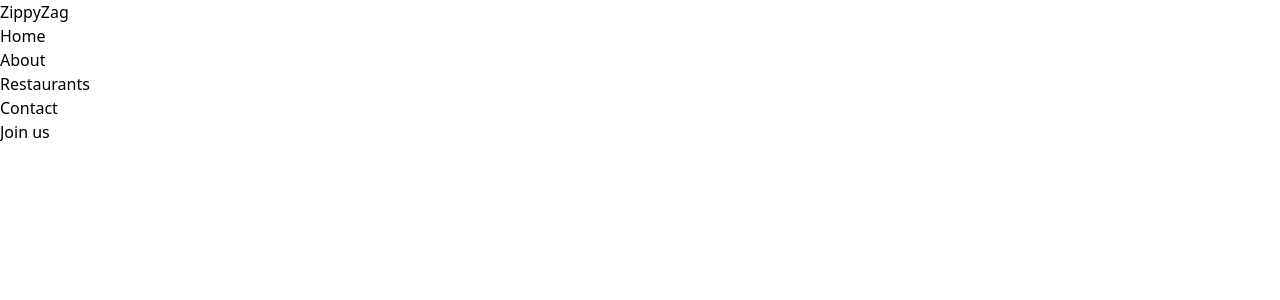
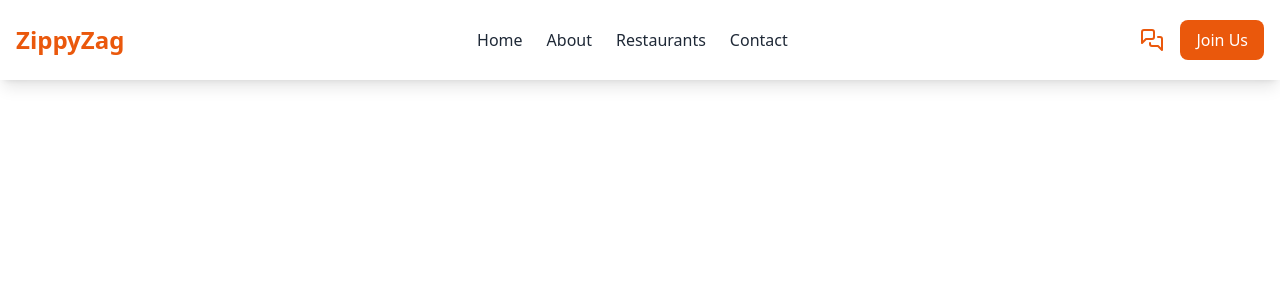
Before and after one commit to javidShabin/zippy-zag-main-project-frontend, a React (Vite) app: page / in a window 1280 px wide. Shown: the top 300 px of the page. Built offline with nearby package versions, Linux system fonts and the light colour scheme.

Commit message:
The header styled and make responsive using tailwind css and use icons from lucid icons

```diff
--- a/package.json
+++ b/package.json
@@ -10,6 +10,7 @@
     "preview": "vite preview"
   },
   "dependencies": {
+    "lucide-react": "^0.460.0",
     "react": "^18.3.1",
     "react-dom": "^18.3.1",
     "react-router-dom": "^6.28.0"
--- a/src/components/Header.jsx
+++ b/src/components/Header.jsx
@@ -1,24 +1,83 @@
-import React from "react";
+import React, { useState } from "react";
+import { Menu, X, MessagesSquare } from "lucide-react"; // Import Lucide icons
 
 const Header = () => {
+  const [isMenuOpen, setIsMenuOpen] = useState(false); // State to toggle mobile menu
+  const [isChatActive, setIsChatActive] = useState(false); // State to track if chat is active
+
+  // Toggle chat active state
+  const handleChatClick = () => {
+    setIsChatActive(!isChatActive);
+  };
+
   return (
-    <header>
-      <div className="container">
+    <header className="w-full py-5 shadow-lg bg-white">
+      <div className="container mx-auto px-4 flex justify-between items-center">
+        {/* Logo */}
         <div className="logo">
-          <h1>ZippyZag</h1>
+          <h1 className="text-2xl font-bold text-orange-600">ZippyZag</h1>
         </div>
-        <nav>
-          <ul>
-            <li>Home</li>
-            <li>About</li>
-            <li>Restaurants</li>
-            <li>Contact</li>
+
+        {/* Desktop Navigation */}
+        <nav className="hidden md:flex">
+          <ul className="flex items-center gap-6 text-gray-800">
+            <li className="hover:text-orange-600 cursor-pointer">Home</li>
+            <li className="hover:text-orange-600 cursor-pointer">About</li>
+            <li className="hover:text-orange-600 cursor-pointer">Restaurants</li>
+            <li className="hover:text-orange-600 cursor-pointer">Contact</li>
           </ul>
-          <div>
-            <span>Join us</span>
-          </div>
         </nav>
+
+        {/* Right Section with Icon and Join Us Button */}
+        <div className="hidden md:flex items-center gap-4">
+          <MessagesSquare
+            onClick={handleChatClick} // Handle click to toggle active state
+            className={`w-6 h-6 cursor-pointer transition-all ${
+              isChatActive
+                ? "text-orange-700" // Highlight when active
+                : "text-orange-600"
+            } hover:text-orange-700`} // Hover effect
+          />
+          <span className="px-4 py-2 bg-orange-600 text-white rounded-lg cursor-pointer hover:bg-orange-700">
+            Join Us
+          </span>
+        </div>
+
+        {/* Mobile Menu Toggle */}
+        <button
+          className="block md:hidden text-gray-800"
+          onClick={() => setIsMenuOpen(!isMenuOpen)}
+        >
+          {isMenuOpen ? <X size={28} /> : <Menu size={28} />}
+        </button>
       </div>
+
+      {/* Mobile Menu */}
+      {isMenuOpen && (
+        <nav className="md:hidden bg-gray-100">
+          <ul className="flex flex-col items-center gap-4 py-4 text-gray-800">
+            <li className="hover:text-orange-600 cursor-pointer">Home</li>
+            <li className="hover:text-orange-600 cursor-pointer">About</li>
+            <li className="hover:text-orange-600 cursor-pointer">Restaurants</li>
+            <li className="hover:text-orange-600 cursor-pointer">Contact</li>
+            <li>
+              <MessagesSquare
+                onClick={handleChatClick} // Toggle active state on click
+                className={`w-6 h-6 cursor-pointer transition-all ${
+                  isChatActive
+                    ? "text-orange-700"
+                    : "text-orange-600"
+                } hover:text-orange-700`} // Active and hover effect
+              />
+            </li>
+            <li>
+              <span className="px-4 py-2 bg-orange-600 text-white rounded-lg cursor-pointer hover:bg-orange-700">
+                Join Us
+              </span>
+            </li>
+          </ul>
+        </nav>
+      )}
     </header>
   );
 };
```
Also changed, not shown: 1 other file (tests, documents, lock files or other folders).
